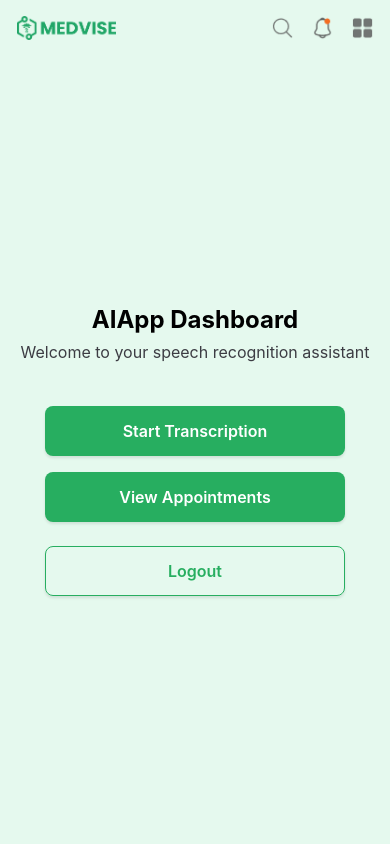
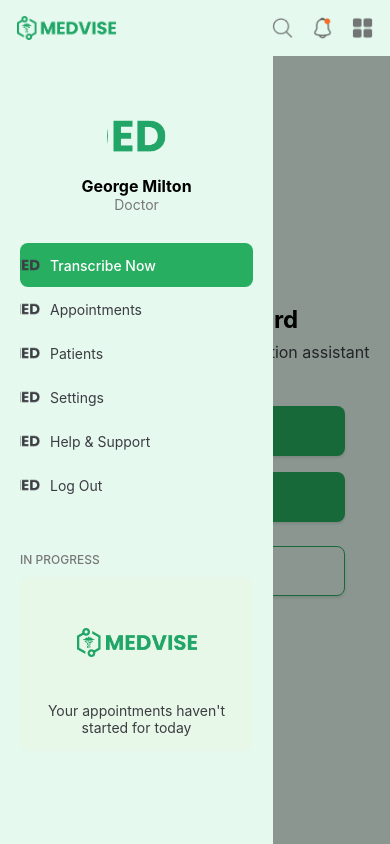
Before and after one commit to shashicode2n4mcoffee/medapp, a React Native app: screen /Home in a window 390 px wide. Both pictures are taken after a click on the element 362 px from the left and 28 px from the top of the page. Built offline with nearby package versions, Linux system fonts and the light colour scheme.

Commit message:
Added the sidebar

```diff
--- /dev/null
+++ b/src/components/Sidebar.tsx
@@ -0,0 +1,224 @@
+import React from 'react';
+import { View, Text, StyleSheet, Image, TouchableOpacity, ScrollView } from 'react-native';
+import { Colors } from '../theme/Colors';
+import { useNavigation } from '@react-navigation/native';
+import { NativeStackNavigationProp } from '@react-navigation/native-stack';
+import { RootStackParamList } from '../navigation/AppNavigator';
+import { useSidebar } from '../context/SidebarContext';
+
+interface SidebarProps {
+  isVisible: boolean;
+  onClose: () => void;
+  userInfo?: {
+    name: string;
+    role: string;
+    avatar?: any;
+  };
+}
+
+const Sidebar = ({ isVisible, userInfo }: SidebarProps) => {
+  const navigation = useNavigation<NativeStackNavigationProp<RootStackParamList>>();
+  const { closeSidebar } = useSidebar();
+
+  if (!isVisible) return null;
+
+  const menuItems = [
+    {
+      id: 'transcribe',
+      title: 'Transcribe Now',
+      icon: require('../assets/logo.png'),
+      screen: 'Transcribe'
+    },
+    {
+      id: 'appointments',
+      title: 'Appointments',
+      icon: require('../assets/logo.png'),
+      screen: 'Appointments'
+    },
+    {
+      id: 'patients',
+      title: 'Patients',
+      icon: require('../assets/logo.png'),
+      screen: 'Home'
+    },
+    {
+      id: 'settings',
+      title: 'Settings',
+      icon: require('../assets/logo.png'),
+      screen: 'Home'
+    },
+    {
+      id: 'help',
+      title: 'Help & Support',
+      icon: require('../assets/logo.png'),
+      screen: 'Home'
+    },
+    {
+      id: 'logout',
+      title: 'Log Out',
+      icon: require('../assets/logo.png'),
+      screen: 'Login'
+    },
+  ];
+
+  const handleNavigation = (screenName: keyof RootStackParamList) => {
+    // Close sidebar first and then navigate
+    closeSidebar();
+    navigation.navigate(screenName);
+  };
+
+  return (
+    <View style={styles.overlay}>
+      <View style={styles.container}>
+        <ScrollView>
+          {/* User Profile Section */}
+          <View style={styles.profileSection}>
+            <Image
+              source={userInfo?.avatar || require('../assets/logo.png')}
+              style={styles.avatar}
+            />
+            <Text style={styles.userName}>{userInfo?.name || 'George Milton'}</Text>
+            <Text style={styles.userRole}>{userInfo?.role || 'Doctor'}</Text>
+          </View>
+
+          {/* Menu Items */}
+          <View style={styles.menuContainer}>
+            {menuItems.map((item) => (
+              <TouchableOpacity
+                key={item.id}
+                style={[
+                  styles.menuItem,
+                  item.id === 'transcribe' && styles.activeMenuItem
+                ]}
+                onPress={() => handleNavigation(item.screen as keyof RootStackParamList)}
+              >
+                <Image source={item.icon} style={styles.menuIcon} />
+                <Text
+                  style={[
+                    styles.menuText,
+                    item.id === 'transcribe' && styles.activeMenuText
+                  ]}
+                >
+                  {item.title}
+                </Text>
+              </TouchableOpacity>
+            ))}
+          </View>
+
+          {/* In Progress Section */}
+          <View style={styles.inProgressSection}>
+            <Text style={styles.sectionTitle}>IN PROGRESS</Text>
+            <View style={styles.appointmentCard}>
+              <Image
+                source={require('../assets/logo.png')}
+                style={styles.appointmentImage}
+              />
+              <Text style={styles.appointmentText}>
+                Your appointments haven't started for today
+              </Text>
+            </View>
+          </View>
+        </ScrollView>
+      </View>
+
+      {/* Empty area that can be tapped to close sidebar */}
+      <TouchableOpacity style={styles.closeArea} onPress={closeSidebar} />
+    </View>
+  );
+};
+
+const styles = StyleSheet.create({
+  overlay: {
+    position: 'absolute',
+    top: 0,
+    bottom: 0,
+    left: 0,
+    right: 0,
+    zIndex: 100,
+    flexDirection: 'row',
+  },
+  container: {
+    width: '70%',
+    height: '100%',
+    backgroundColor: Colors.backgroundLight,
+    paddingTop: 50,
+    paddingHorizontal: 20,
+  },
+  closeArea: {
+    flex: 1,
+    backgroundColor: 'rgba(0, 0, 0, 0.4)',
+  },
+  profileSection: {
+    alignItems: 'center',
+    marginBottom: 30,
+  },
+  avatar: {
+    width: 60,
+    height: 60,
+    borderRadius: 30,
+    marginBottom: 10,
+  },
+  userName: {
+    fontSize: 16,
+    fontWeight: 'bold',
+    color: Colors.textPrimary,
+  },
+  userRole: {
+    fontSize: 14,
+    color: Colors.textTertiary,
+  },
+  menuContainer: {
+    marginBottom: 30,
+  },
+  menuItem: {
+    flexDirection: 'row',
+    alignItems: 'center',
+    paddingVertical: 12,
+    borderRadius: 8,
+  },
+  activeMenuItem: {
+    backgroundColor: Colors.primary,
+  },
+  menuIcon: {
+    width: 20,
+    height: 20,
+    marginRight: 10,
+    tintColor: Colors.textSecondary,
+  },
+  menuText: {
+    fontSize: 14,
+    color: Colors.textSecondary,
+  },
+  activeMenuText: {
+    color: Colors.textLight,
+    fontWeight: '500',
+  },
+  inProgressSection: {
+    marginVertical: 15,
+  },
+  sectionTitle: {
+    fontSize: 12,
+    fontWeight: '500',
+    color: Colors.textTertiary,
+    marginBottom: 10,
+  },
+  appointmentCard: {
+    backgroundColor: Colors.lightGreen,
+    borderRadius: 8,
+    padding: 15,
+    alignItems: 'center',
+  },
+  appointmentImage: {
+    width: 120,
+    height: 100,
+    marginBottom: 10,
+    resizeMode: 'contain',
+  },
+  appointmentText: {
+    fontSize: 14,
+    textAlign: 'center',
+    color: Colors.textSecondary,
+  },
+});
+
+export default Sidebar;
--- /dev/null
+++ b/src/context/SidebarContext.tsx
@@ -0,0 +1,42 @@
+import React, { createContext, useState, useContext, ReactNode } from 'react';
+
+interface SidebarContextType {
+  isSidebarOpen: boolean;
+  toggleSidebar: () => void;
+  closeSidebar: () => void;
+}
+
+// Create context with default values
+const SidebarContext = createContext<SidebarContextType>({
+  isSidebarOpen: false,
+  toggleSidebar: () => {},
+  closeSidebar: () => {},
+});
+
+// Custom hook for using the sidebar context
+export const useSidebar = () => useContext(SidebarContext);
+
+// Provider component that wraps your app and makes sidebar state available to any child component
+export const SidebarProvider: React.FC<{children: ReactNode}> = ({ children }) => {
+  const [isSidebarOpen, setIsSidebarOpen] = useState(false);
+
+  const toggleSidebar = () => {
+    setIsSidebarOpen(prevState => !prevState);
+  };
+
+  const closeSidebar = () => {
+    setIsSidebarOpen(false);
+  };
+
+  const value = {
+    isSidebarOpen,
+    toggleSidebar,
+    closeSidebar,
+  };
+
+  return (
+    <SidebarContext.Provider value={value}>
+      {children}
+    </SidebarContext.Provider>
+  );
+};
--- a/src/screens/AppointmentScreen.tsx
+++ b/src/screens/AppointmentScreen.tsx
@@ -4,6 +4,8 @@ import { NativeStackNavigationProp } from '@react-navigation/native-stack';
 import { SafeAreaView } from 'react-native-safe-area-context';
 import { Colors } from '../theme/Colors';
 import { RootStackParamList } from '../navigation/AppNavigator';
+import Sidebar from '../components/Sidebar';
+import { useSidebar } from '../context/SidebarContext';
 
 type AppointmentScreenProps = {
   navigation: NativeStackNavigationProp<RootStackParamList, 'Appointments'>;
@@ -20,6 +22,9 @@ interface Appointment {
 const AppointmentScreen = ({ navigation }: AppointmentScreenProps) => {
   // Always use light mode for this screen
   const isDarkMode = false;
+
+  // Use the sidebar context
+  const { isSidebarOpen } = useSidebar();
 
   // Mock data for appointments
   const [appointments, setAppointments] = useState<Appointment[]>([
@@ -102,6 +107,16 @@ const AppointmentScreen = ({ navigation }: AppointmentScreenProps) => {
       style={[styles.container, { backgroundColor: isDarkMode ? Colors.dark : Colors.light }]}
       edges={['bottom', 'left', 'right']}
     >
+      {/* Sidebar Component */}
+      <Sidebar
+        isVisible={isSidebarOpen}
+        onClose={() => {}}
+        userInfo={{
+          name: 'George Milton',
+          role: 'Doctor',
+        }}
+      />
+
       <View style={styles.header}>
         <Text style={styles.headerTitle}>Appointments</Text>
         <View style={styles.headerActions}>
--- a/src/screens/HomeScreen.tsx
+++ b/src/screens/HomeScreen.tsx
@@ -4,7 +4,9 @@ import { NativeStackNavigationProp } from '@react-navigation/native-stack';
 import { SafeAreaView } from 'react-native-safe-area-context';
 import { Colors } from '../theme/Colors';
 import Button from '../components/Button';
+import Sidebar from '../components/Sidebar';
 import { RootStackParamList } from '../navigation/AppNavigator';
+import { useSidebar } from '../context/SidebarContext';
 
 type HomeScreenProps = {
   navigation: NativeStackNavigationProp<RootStackParamList, 'Home'>;
@@ -13,6 +15,9 @@ type HomeScreenProps = {
 const HomeScreen = ({ navigation }: HomeScreenProps) => {
   // Always use light mode for this screen
   const isDarkMode = false;
+
+  // Use the sidebar context
+  const { isSidebarOpen } = useSidebar();
 
   const handleLogout = () => {
     navigation.replace('Login');
@@ -34,6 +39,16 @@ const HomeScreen = ({ navigation }: HomeScreenProps) => {
       ]}
       edges={['bottom', 'left', 'right']}
     >
+      {/* Sidebar Component */}
+      <Sidebar
+        isVisible={isSidebarOpen}
+        onClose={() => {}}
+        userInfo={{
+          name: 'George Milton',
+          role: 'Doctor',
+        }}
+      />
+
       <View style={styles.content}>
         <Text style={[
           styles.title,
--- a/src/screens/TranscribeScreen.tsx
+++ b/src/screens/TranscribeScreen.tsx
@@ -1,14 +1,17 @@
 import React, { useState } from 'react';
-import { View, Text, StyleSheet, useColorScheme, ScrollView, KeyboardAvoidingView, Platform } from 'react-native';
+import { View, StyleSheet, ScrollView, KeyboardAvoidingView, Platform } from 'react-native';
 import { NativeStackNavigationProp } from '@react-navigation/native-stack';
 import { SafeAreaView } from 'react-native-safe-area-context';
 import { Colors } from '../theme/Colors';
-import Button from '../components/Button';
 import SpeechToText from '../components/SpeechToText';
+import Sidebar from '../components/Sidebar';
 import { RootStackParamList } from '../navigation/AppNavigator';
+import { RouteProp } from '@react-navigation/native';
+import { useSidebar } from '../context/SidebarContext';
 
 type TranscribeScreenProps = {
   navigation: NativeStackNavigationProp<RootStackParamList, 'Transcribe'>;
+  route: RouteProp<RootStackParamList, 'Transcribe'>;
 };
 
 const TranscribeScreen = ({ navigation }: TranscribeScreenProps) => {
@@ -16,6 +19,9 @@ const TranscribeScreen = ({ navigation }: TranscribeScreenProps) => {
   const isDarkMode = false;
   const [recognizedText, setRecognizedText] = useState<string>('');
   const [audioData, setAudioData] = useState<any[]>([]);
+
+  // Use the sidebar context
+  const { isSidebarOpen } = useSidebar();
 
   const handleSpeechResult = (text: string) => {
     setRecognizedText(text);
@@ -26,9 +32,7 @@ const TranscribeScreen = ({ navigation }: TranscribeScreenProps) => {
     if (audio) {
       setAudioData(audio);
       console.log('Audio data length:', audio.length);
-      // Here you would send both text and audio to your backend
     }
-    // Handle the submitted text here
   };
 
   return (
@@ -39,6 +43,16 @@ const TranscribeScreen = ({ navigation }: TranscribeScreenProps) => {
       ]}
       edges={['bottom', 'left', 'right']}
     >
+      {/* Sidebar Component with global context state */}
+      <Sidebar
+        isVisible={isSidebarOpen}
+        onClose={() => {}}
+        userInfo={{
+          name: 'George Milton',
+          role: 'Doctor',
+        }}
+      />
+
       <KeyboardAvoidingView
         behavior={Platform.OS === 'ios' ? 'padding' : 'height'}
         style={styles.keyboardAvoidingView}
@@ -54,7 +68,6 @@ const TranscribeScreen = ({ navigation }: TranscribeScreenProps) => {
                 onSubmit={handleSubmit}
                 onSaveNote={(text) => {
                   console.log('Saving note:', text);
-                  // Handle note saving functionality here
                 }}
                 placeholder="Tap the microphone and start speaking"
                 patientInfo={{
@@ -85,28 +98,9 @@ const styles = StyleSheet.create({
     alignItems: 'center',
     padding: 20,
   },
-  title: {
-    fontSize: 24,
-    fontWeight: 'bold',
-    marginBottom: 8,
-  },
-  subtitle: {
-    fontSize: 16,
-    textAlign: 'center',
-    marginBottom: 24,
-  },
   speechContainer: {
     width: '100%',
     marginBottom: 32,
-  },
-  sectionTitle: {
-    fontSize: 18,
-    fontWeight: '600',
-    marginBottom: 16,
-    textAlign: 'center',
-  },
-  backButton: {
-    width: 200,
   },
   keyboardAvoidingView: {
     flex: 1,
```
Also changed, not shown: App.tsx (+8 -5 lines), src/components/Header.tsx (+6 -3 lines), src/navigation/AppNavigator.tsx (+12 -3 lines).
